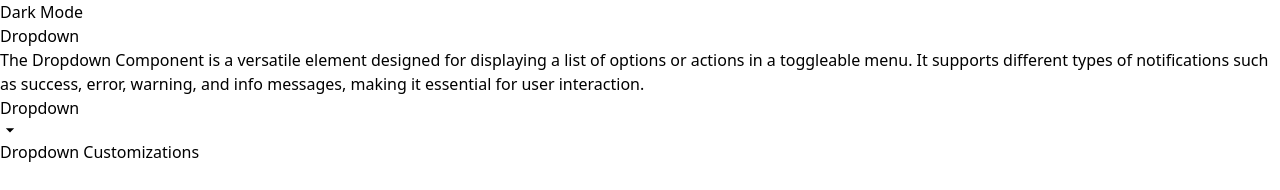
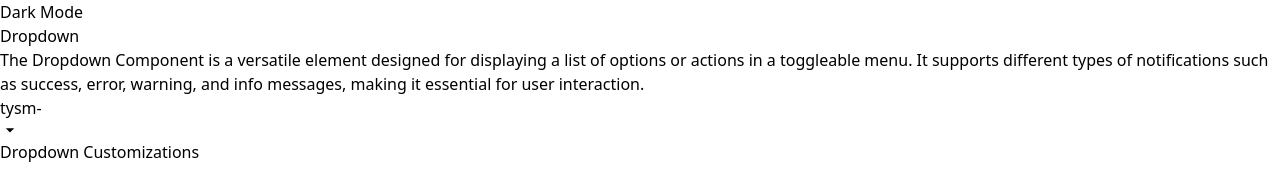
Before and after one commit to AlejandroP1028/Group-GCC_Vue-Component-Library, a Vue app: page / in a window 1280 px wide. Shown: the top 190 px of the page. Built offline with nearby package versions, Linux system fonts and the light colour scheme.

Commit message:
Added buttonText prop

```diff
--- a/src/components/Dropdown.vue
+++ b/src/components/Dropdown.vue
@@ -5,7 +5,7 @@
         :class="[buttonClasses, { 'cursor-not-allowed opacity-50': disabled }]"
         :disabled="disabled"
         type="button">
-          Dropdown
+          {{ buttonText }}
           <svg class="inline-block ml-2" width="20" height="20" viewBox="0 0 24 24" fill="none" xmlns="http://www.w3.org/2000/svg">
             <path d="M7 10l5 5 5-5H7z" fill="currentColor"/>
           </svg>
@@ -44,6 +44,10 @@
           return ['default', 'sky', 'cyan', 'teal'].includes(value);
         },
         default: 'default'
+      },
+      buttonText: {
+        type: String,
+        default: 'Dropdown',
       },
       size: {
         type: String,
--- a/src/dropdown_test.vue
+++ b/src/dropdown_test.vue
@@ -10,6 +10,7 @@
       </p>
       <div class="absolute w-full">
         <dropdown_component
+        buttonText="tysm-"
         type="teal"
         size="w"
         :menuItems="menuItems"
```
